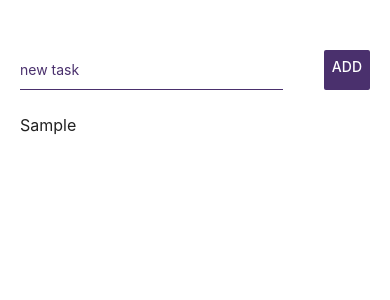
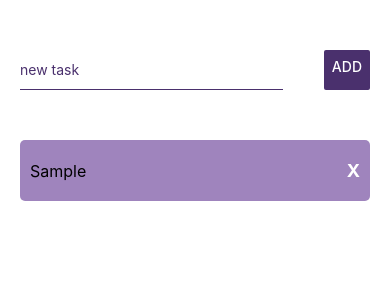
Before and after one commit to sotopro/mynewproject, a React Native app: screen / in a window 390 px wide. Both pictures are taken after typing "Sample" into the empty fields and a click on the button "ADD". Shown: the top 300 px of the page. Built offline with nearby package versions, Linux system fonts and the light colour scheme.

Commit message:
[feature] - add styles in flatlist

```diff
--- a/App.js
+++ b/App.js
@@ -1,5 +1,5 @@
 import React, { useState} from 'react'
-import { StyleSheet, Text, View, TextInput, Button, FlatList } from 'react-native';
+import { StyleSheet, Text, View, TextInput, Button, FlatList, TouchableOpacity } from 'react-native';
 
 const styles = StyleSheet.create({
   container: {
@@ -23,15 +23,31 @@ const styles = StyleSheet.create({
     color: '#212121',
   },
   itemList: {
+    flex: 1,
+    marginVertical: 20,
     marginHorizontal: 20,
   },
   itemContainer: {
+    flex: 1,
     marginVertical: 5,
+    justifyContent: 'space-between',
+    flexDirection: 'row',
+    alignItems: 'center',
+    marginVertical: 10,
+    backgroundColor: '#9F84BD',
+    paddingHorizontal: 10,
+    paddingVertical: 20,
+    borderRadius: 5,
   },
   item: {
     fontSize: 16,
-    color: '#212121',
+    color: '#000000',
   },
+  delete: {
+    fontSize: 18,
+    fontWeight: 'bold',
+    color: '#ffffff'
+  }
 });
 
 
@@ -51,9 +67,16 @@ export default function App() {
     setTask('');
   }
 
-  const renderItem = ({ item}) => (
+  const onHandleDeleteItem = (id) => {
+    console.warn(id);
+  }
+
+  const renderItem = ({ item }) => (
     <View style={styles.itemContainer}>
       <Text style={styles.item}>{item.value}</Text>
+      <TouchableOpacity onPress={() => onHandleDeleteItem(item.id)}>
+        <Text style={styles.delete}>X</Text>
+      </TouchableOpacity>
     </View>
   )
 
@@ -78,6 +101,7 @@ export default function App() {
         data={tasks}
         renderItem={renderItem}
         keyExtractor={(item) => item.id.toString()}
+        showsVerticalScrollIndicator={false}
       />
     </View>
   );
```
